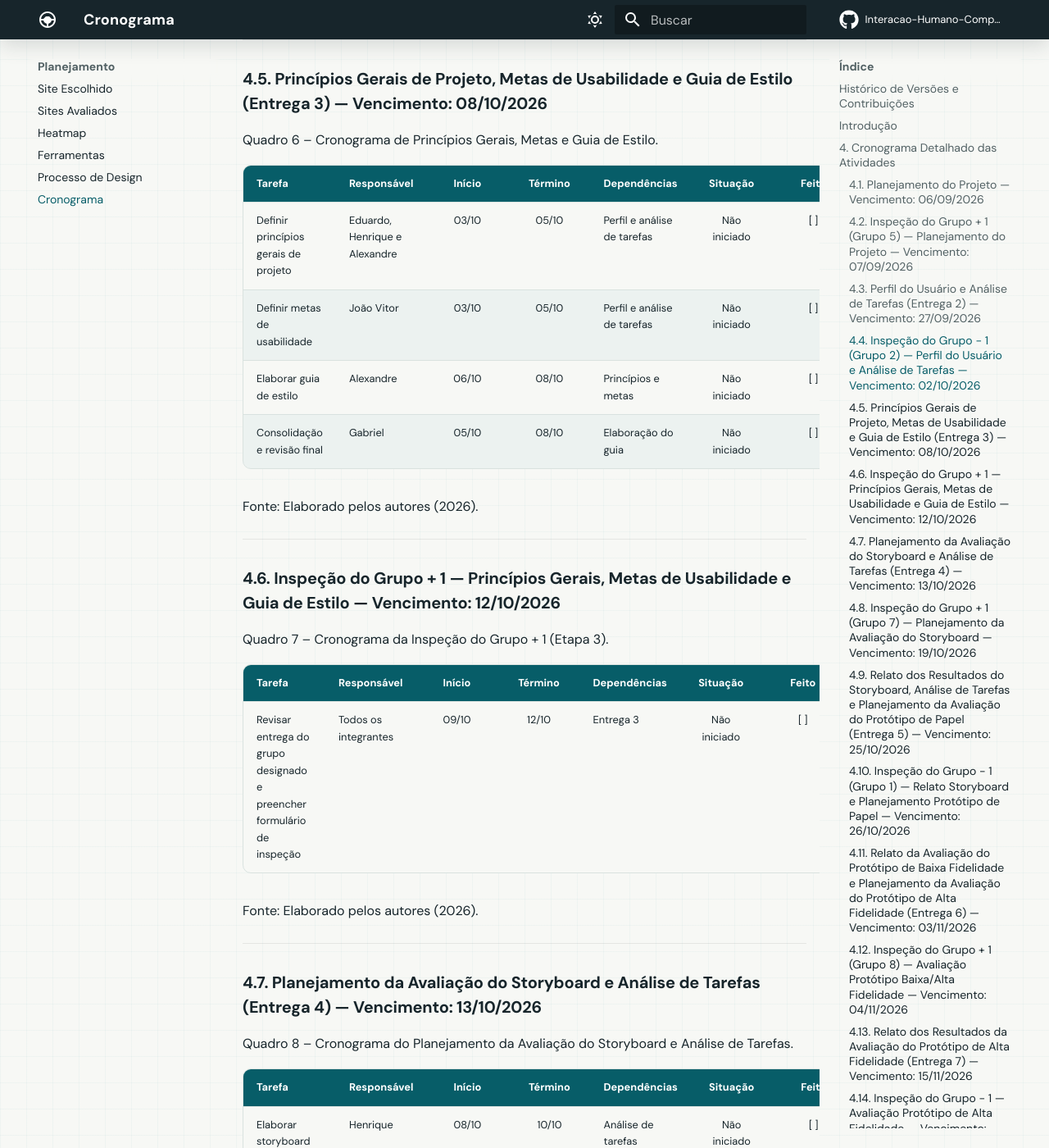
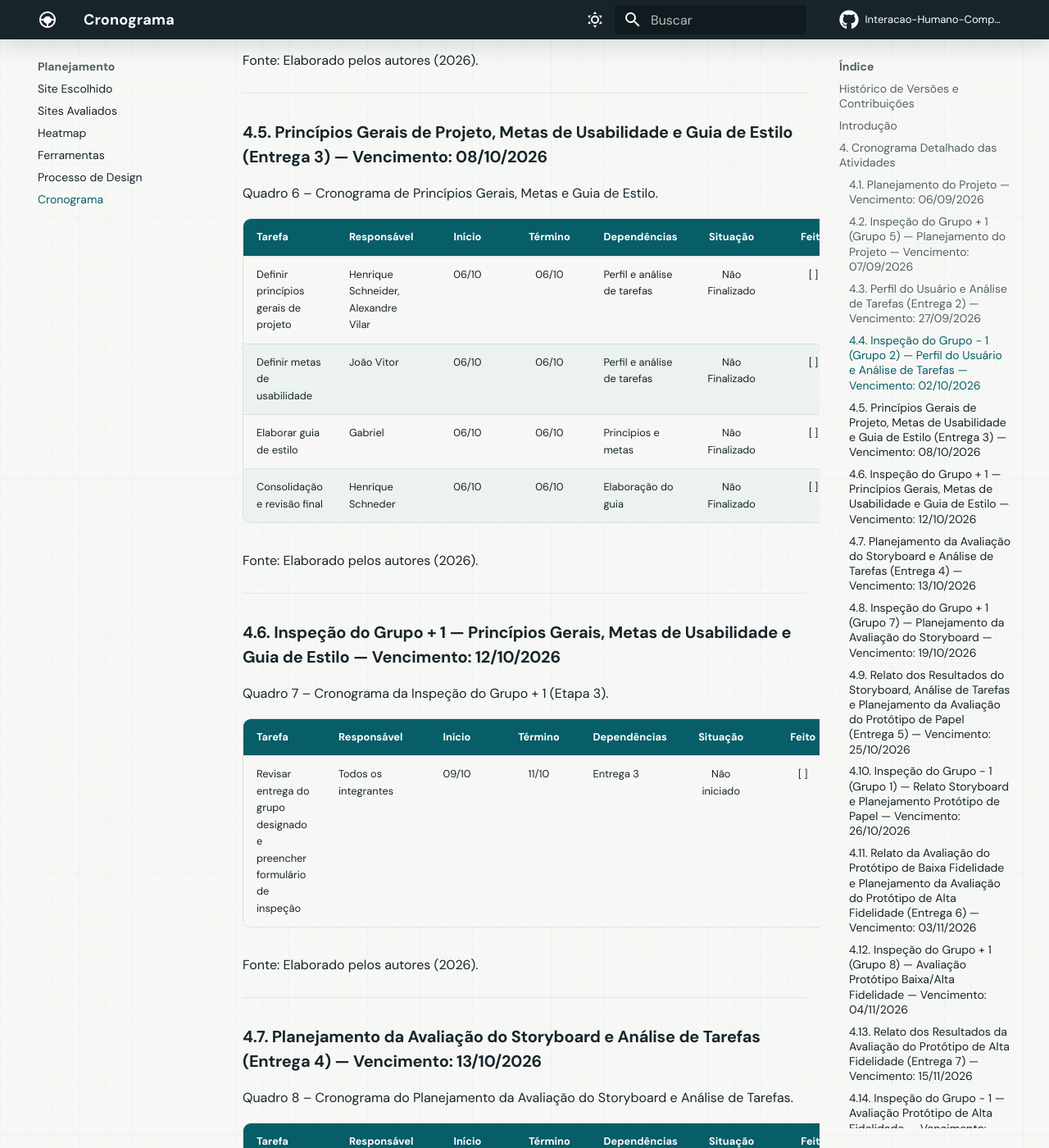
Before and after one commit to Interacao-Humano-Computador/2026.2-Grupo03, an MkDocs documentation site: the page built from docs/planejamento/cronograma/cronograma_planejado.md, in a window 1280 px wide and 1400 px high, scrolled down 3416 px. Shown: the whole window at 82% size. Built offline with MkDocs 1.6.1 and Material for MkDocs 9.7.7, drawn with Linux system fonts in a browser that asks for light colours; comment, search, counter and statistics services are not loaded; some of the changed text lies outside the part shown.

Commit message:
Mudanças no Cronograma da Entrega 3

```diff
--- a/docs/planejamento/cronograma/cronograma_planejado.md
+++ b/docs/planejamento/cronograma/cronograma_planejado.md
@@ -7,8 +7,9 @@ Quadro 1 – Histórico de Versões do Cronograma.
 | Data | Versão | Descrição | Autor | Revisor |
 | :---: | :---: | :--- | :--- | :--- |
 | 10/09/2026 | 1.0 | Consolidação das atividades, responsáveis, prazos e marcos do projeto. | A definir | A definir |
-| 17/09/2026 | 1.1 | Alteração de autores e adequação ás mudanças descritas em aula. | Henrique | Henrique |
+| 17/09/2026 | 1.1 | Alteração de autores e adequação ás mudanças descritas em aula. | Henrique | - |
 | 24/09/2026 | 1.2 | Alteração do autor da tarefa: "Redigir o Termo de Consentimento (TCLE)" e finalização da tarefa | Henrique | João Vitor |
+| 06/10/2026 | 1.3 | Alteração de autores e de prazos da entrega 3 | Henrique | - |
 
 
 Fonte: Elaborado pelos autores (2026).
@@ -84,10 +85,10 @@ Quadro 6 – Cronograma de Princípios Gerais, Metas e Guia de Estilo.
 
 | Tarefa | Responsável | Início | Término | Dependências | Situação | Feito |
 | :--- | :--- | :---: | :---: | :--- | :---: | :---: |
-| Definir princípios gerais de projeto | Eduardo, Henrique e Alexandre | 03/10 | 05/10 | Perfil e análise de tarefas | Não iniciado | [ ] |
-| Definir metas de usabilidade | João Vitor | 03/10 | 05/10 | Perfil e análise de tarefas | Não iniciado | [ ] |
-| Elaborar guia de estilo | Alexandre | 06/10 | 08/10 | Princípios e metas | Não iniciado | [ ] |
-| Consolidação e revisão final | Gabriel | 05/10 | 08/10 | Elaboração do guia | Não iniciado | [ ] |
+| Definir princípios gerais de projeto | Henrique Schneider, Alexandre Vilar | 06/10 | 06/10 | Perfil e análise de tarefas | Não Finalizado | [ ] |
+| Definir metas de usabilidade | João Vitor | 06/10 | 06/10 | Perfil e análise de tarefas | Não Finalizado | [ ] |
+| Elaborar guia de estilo | Gabriel | 06/10 | 06/10 | Princípios e metas | Não Finalizado | [ ] |
+| Consolidação e revisão final | Henrique Schneder | 06/10 | 06/10 | Elaboração do guia | Não Finalizado | [ ] |
 
 Fonte: Elaborado pelos autores (2026).
 
@@ -99,7 +100,7 @@ Quadro 7 – Cronograma da Inspeção do Grupo + 1 (Etapa 3).
 
 | Tarefa | Responsável | Início | Término | Dependências | Situação | Feito |
 | :--- | :--- | :---: | :---: | :--- | :---: | :---: |
-| Revisar entrega do grupo designado e preencher formulário de inspeção | Todos os integrantes | 09/10 | 12/10 | Entrega 3 | Não iniciado | [ ] |
+| Revisar entrega do grupo designado e preencher formulário de inspeção | Todos os integrantes | 09/10 | 11/10 | Entrega 3 | Não iniciado | [ ] |
 
 Fonte: Elaborado pelos autores (2026).
 
```
